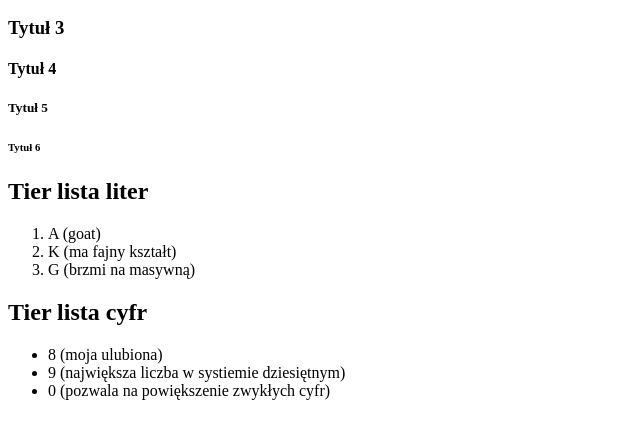
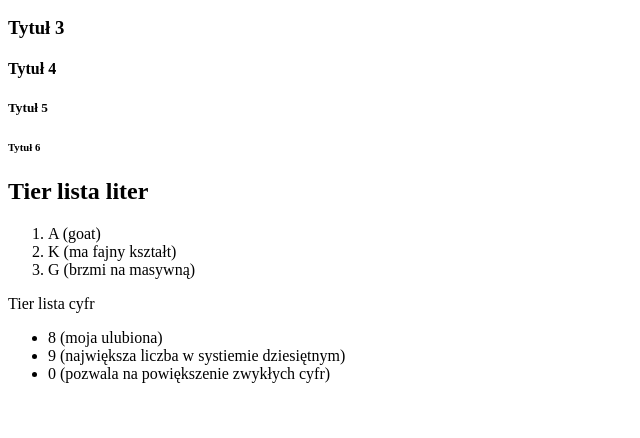
Before and after one commit to DawidNiemczuk3ti/Nowe-repozytorium-, a plain HTML site: page index.html in a window 1280 px wide. Shown: the part 170-608 px from the top of the page, without its empty margins (0-640 px from the left). Drawn offline with Linux system fonts and the light colour scheme.

Commit message:
Update index.html

```diff
--- a/index.html
+++ b/index.html
@@ -21,7 +21,7 @@
 	                 <li> G (brzmi na masywną) </li>
 					 </ol>
 
-                     <h2> Tier lista cyfr</h2>
+                     <p> Tier lista cyfr </p>
 	                 <ul>
 	                 <li> 8 (moja ulubiona)
                      <li> 9 (największa liczba w systiemie dziesiętnym) </li>
```
